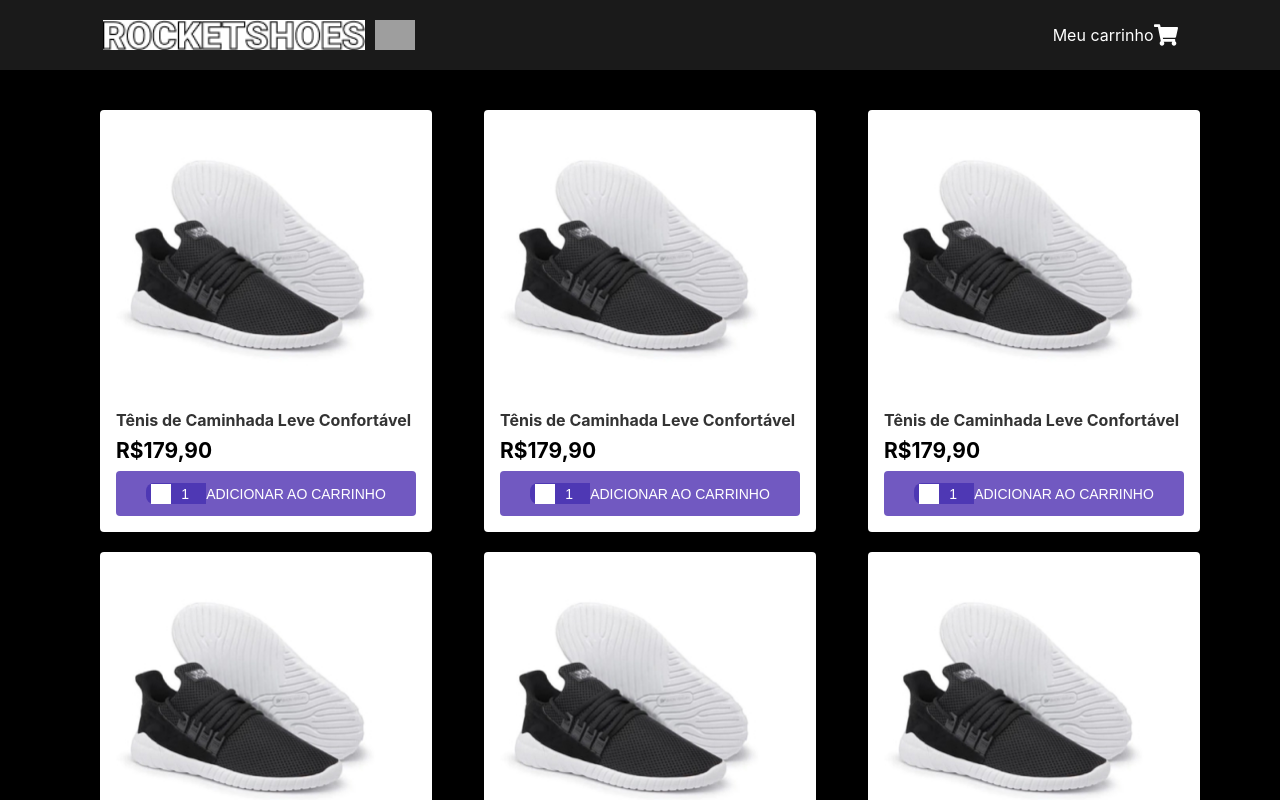
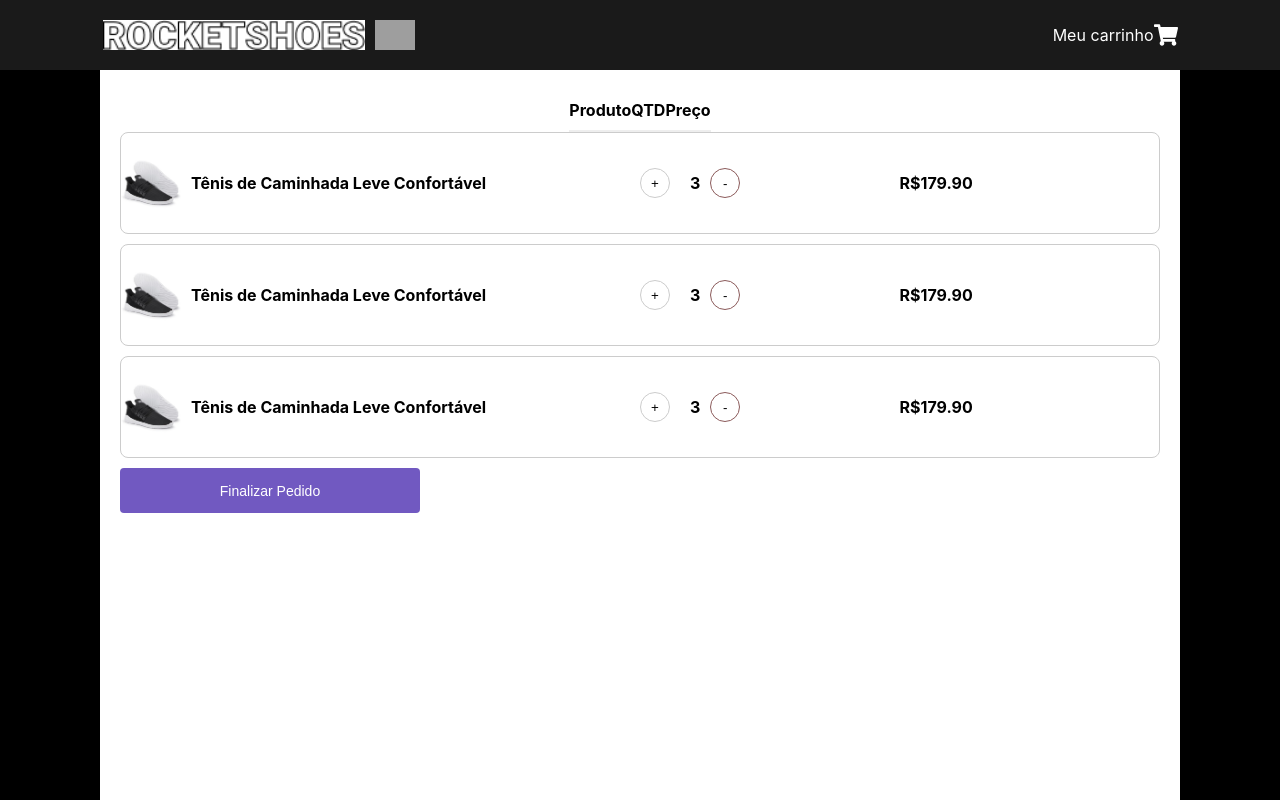
Before and after one commit to Nicolasmoss92/shopping-cart, a React (Create React App) app in the folder cart/: page / in a window 1280 px wide. Shown: the top 800 px of the page. Built offline with nearby package versions, Linux system fonts and the light colour scheme; grey boxes are pictures that could not be loaded.

Commit message:
feat: button

```diff
--- a/cart/src/App.tsx
+++ b/cart/src/App.tsx
@@ -8,11 +8,12 @@ import ListItensPage from "./pages/ListItensPage";
 import Button from "./components/button/Button";
 import CardButton from "./components/layout/card/CardButton";
 import CardGridPage from "./pages/ListItensPage";
+import CheckoutButton from "./components/layout/checkOut/CheckOutButton";
 
 function App() {
   return (
     <div className="App">
-      <CardGridPage />
+      <CheckoutPage />
     </div>
   );
 }
--- /dev/null
+++ b/cart/src/components/layout/checkOut/CheckOutButton/index.tsx
@@ -0,0 +1,13 @@
+import { CheckoutButtonStyled } from "./styles";
+
+const CheckoutButton: React.FC = () => {
+    return (
+      <CheckoutButtonStyled
+        title="Finalizar Pedido"
+        primary={true}  // Define como botão primário
+        large={true}    // Define como botão grande
+      />
+    );
+  };
+
+  export default CheckoutButton;
--- /dev/null
+++ b/cart/src/components/layout/checkOut/CheckOutButton/styles.ts
@@ -0,0 +1,18 @@
+import styled from 'styled-components';
+import Button from '../../../button/Button';
+
+
+// Estilo específico para o botão de checkout
+export const CheckoutButtonStyled = styled(Button)`
+  background-color: #7159c1; // Cor de fundo do botão
+  color: #fff; // Cor do texto
+  border: none; // Sem bordas
+  border-radius: 4px; // Bordas arredondadas
+  padding: 10px 20px; // Espaçamento interno
+  cursor: pointer; // Cursor de ponteiro ao passar o mouse
+  transition: background-color 0.3s; // Transição suave
+
+  &:hover {
+    background-color: #5639a3; // Cor ao passar o mouse
+  }
+`;
--- a/cart/src/pages/CheckOutPage.tsx
+++ b/cart/src/pages/CheckOutPage.tsx
@@ -1,4 +1,5 @@
 import Header from "../components/Header";
+import CheckoutButton from "../components/layout/checkOut/CheckOutButton";
 import CheckoutSummary from "../components/layout/checkOut/CheckoutSummary";
 import SubHeader from "../components/layout/checkOut/Header";
 import ProductItem from "../components/layout/checkOut/ProductItem";
@@ -15,7 +16,7 @@ const CheckoutPage: React.FC = () => {
                     <ProductItem />
                     <ProductItem />
                     <ProductItem />
-                    <CheckoutSummary />
+                    <CheckoutButton />
                 </MainContainerItensPage>
             </PageWrapper>
         </div>
--- a/cart/src/types/button/buttonTypes.ts
+++ b/cart/src/types/button/buttonTypes.ts
@@ -1,6 +1,6 @@
 export interface ButtonProps extends React.ButtonHTMLAttributes<HTMLButtonElement> {
   title: string;
-  showIcon: boolean;
+  showIcon?: boolean;
   icon?: React.ReactNode;  // Aqui definimos o tipo do ícone
   primary?: boolean;  // Indica se o botão é primário (roxo)
   large?: boolean;  // Define o tamanho do botão
```
